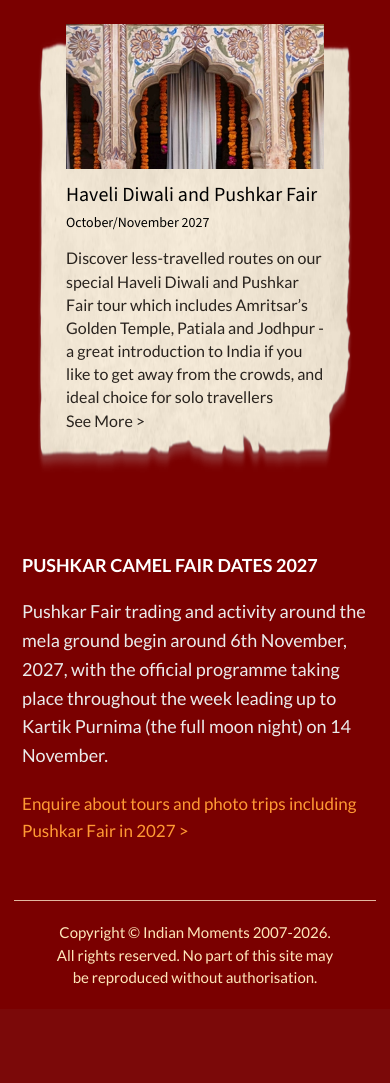
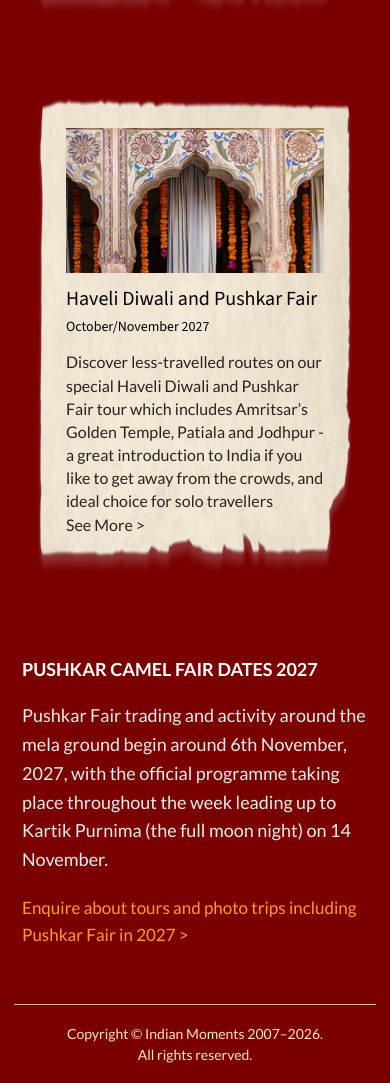
Before and after one commit to manish77633/pushkar, a website: page programme.html in a window 390 px wide. Shown: the part 4063-5146 px from the top of the page. Before the commit the page ends 5072 px from the top, so only its background shows below. Drawn offline with nearby package versions, Linux system fonts and the light colour scheme; a web font is replaced by a local one.

Commit message:
Fit paper cards and footer across mobile layouts

```diff
--- a/partials/footer.html
+++ b/partials/footer.html
@@ -1 +1 @@
-<footer id="contact"><p>Copyright © Indian Moments 2007-2026. All rights reserved. No part of this site may be reproduced without authorisation.</p></footer>
+<footer id="contact"><p><span>Copyright © Indian Moments 2007–2026.</span> <span>All rights reserved.</span></p></footer>
--- a/programme.html
+++ b/programme.html
@@ -9,8 +9,8 @@
   <link rel="preconnect" href="https://fonts.gstatic.com" crossorigin>
   <link href="https://fonts.googleapis.com/css2?family=Birthstone&family=Lato:wght@400;500;600;700&family=Poppins:wght@600&family=Source+Sans+3:wght@300;400&display=swap" rel="stylesheet">
   <link rel="icon" type="image/png" href="/assets/camel-icon.png">
-  <link rel="stylesheet" href="/styles.css?v=20261030-27">
-  <script src="/shared-layout.js?v=20261030-27" defer></script>
+  <link rel="stylesheet" href="/styles.css?v=20261030-28">
+  <script src="/shared-layout.js?v=20261030-28" defer></script>
 </head>
 <body data-page-route="pushkar-fair-dates-2026">
   <div class="site-shell" id="top">
--- a/shared-layout.js
+++ b/shared-layout.js
@@ -8,7 +8,7 @@
 
   try {
     const markup = await Promise.all(parts.map(async ([, url]) => {
-      const response = await fetch(`${url}?v=20261030-21`, {cache: 'no-store'});
+      const response = await fetch(`${url}?v=20261030-22`, {cache: 'no-store'});
       if (!response.ok) throw new Error(`${url}: ${response.status}`);
       return response.text();
     }));
--- a/styles.css
+++ b/styles.css
@@ -929,8 +929,8 @@ footer#contact p {
 .travel-cards {
   display: grid;
   gap: 24px;
-  width: 85%;
-  margin: 36px 0 60px -30px;
+  width: 100%;
+  margin: 36px 0 60px;
 }
 
 .travel-card {
@@ -961,8 +961,8 @@ footer#contact p {
 }
 
 .travel-card-head img {
-  width: 150px;
-  height: 60px;
+  width: 190px;
+  height: 100px;
   object-fit: cover;
   flex: none;
 }
@@ -976,6 +976,10 @@ footer#contact p {
   font: 400 24px/1.25 'Source Sans 3', sans-serif;
   margin: 3px 0 0;
   color: #000000;
+}
+
+@media (min-width: 1100px) {
+  .travel-card h3 { white-space: nowrap; }
 }
 
 .travel-card p {
@@ -1316,8 +1320,14 @@ a:focus-visible {
     padding: 6px 16px;
   }
   footer#contact p {
-    font-size: 15px;
+    font-size: 14px;
     color: #ffe7ba;
+  }
+  footer#contact {
+    padding: 18px 8px;
+  }
+  footer#contact p span {
+    display: block;
   }
   .pill-button:not(.small) {
     width: 100%;
@@ -1331,7 +1341,7 @@ a:focus-visible {
     grid-template-columns: 1fr;
   }
   .travel-card {
-    padding: 38px 44px 62px;
+    padding: 90px 44px 62px;
   }
   .travel-cards {
     width: 100%;
```
Also changed, not shown: contact.html (+2 -2 lines), culture-and-communities.html (+2 -2 lines), enquiry.html (+2 -2 lines), gallery.html (+2 -2 lines), glimpses-of-india.html (+2 -2 lines), haveli-diwali.html (+2 -2 lines), index.html (+2 -2 lines), luxury-tours.html (+2 -2 lines), photography.html (+2 -2 lines), pushkar-dev-diwali.html (+2 -2 lines).
